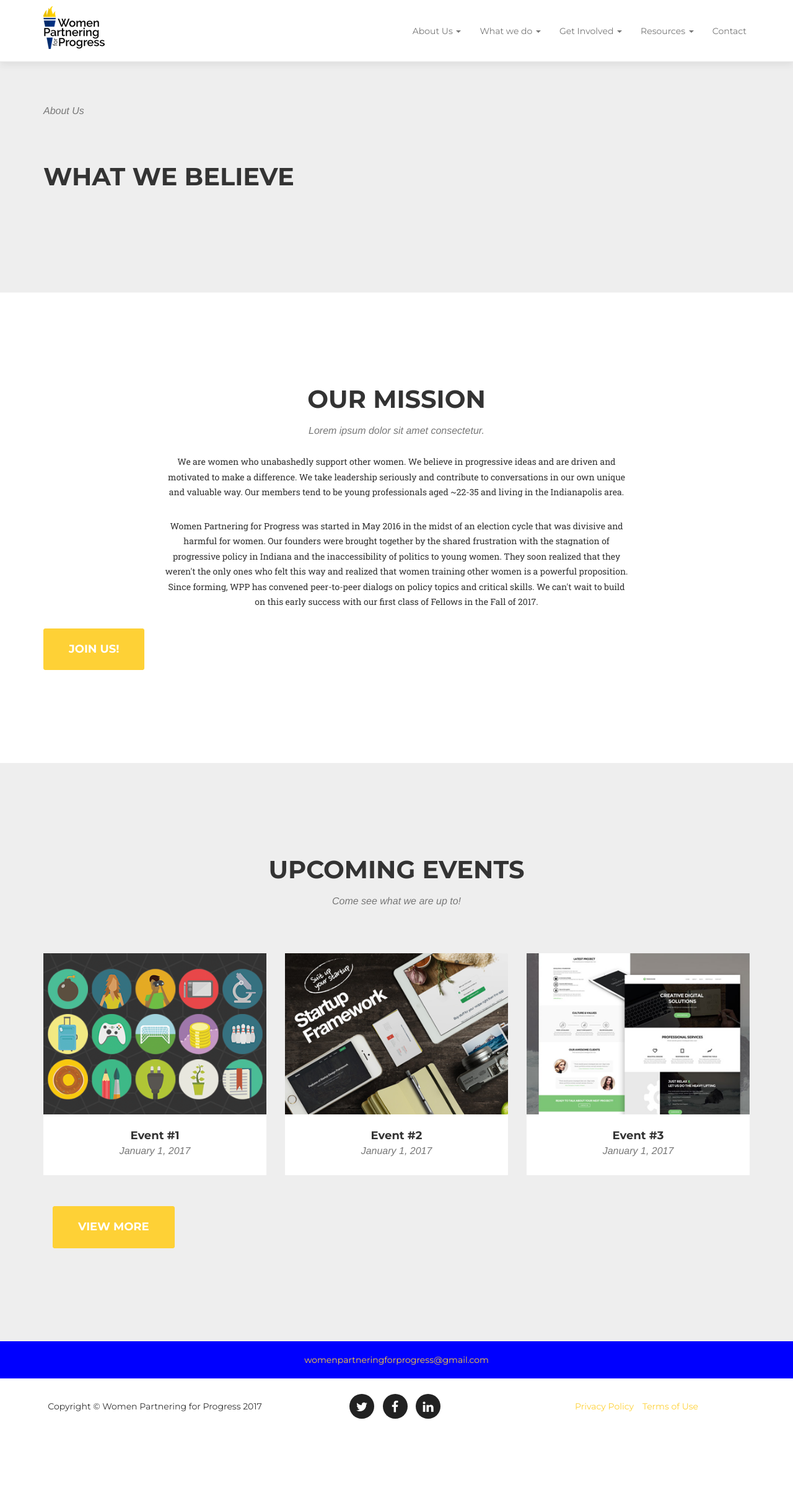
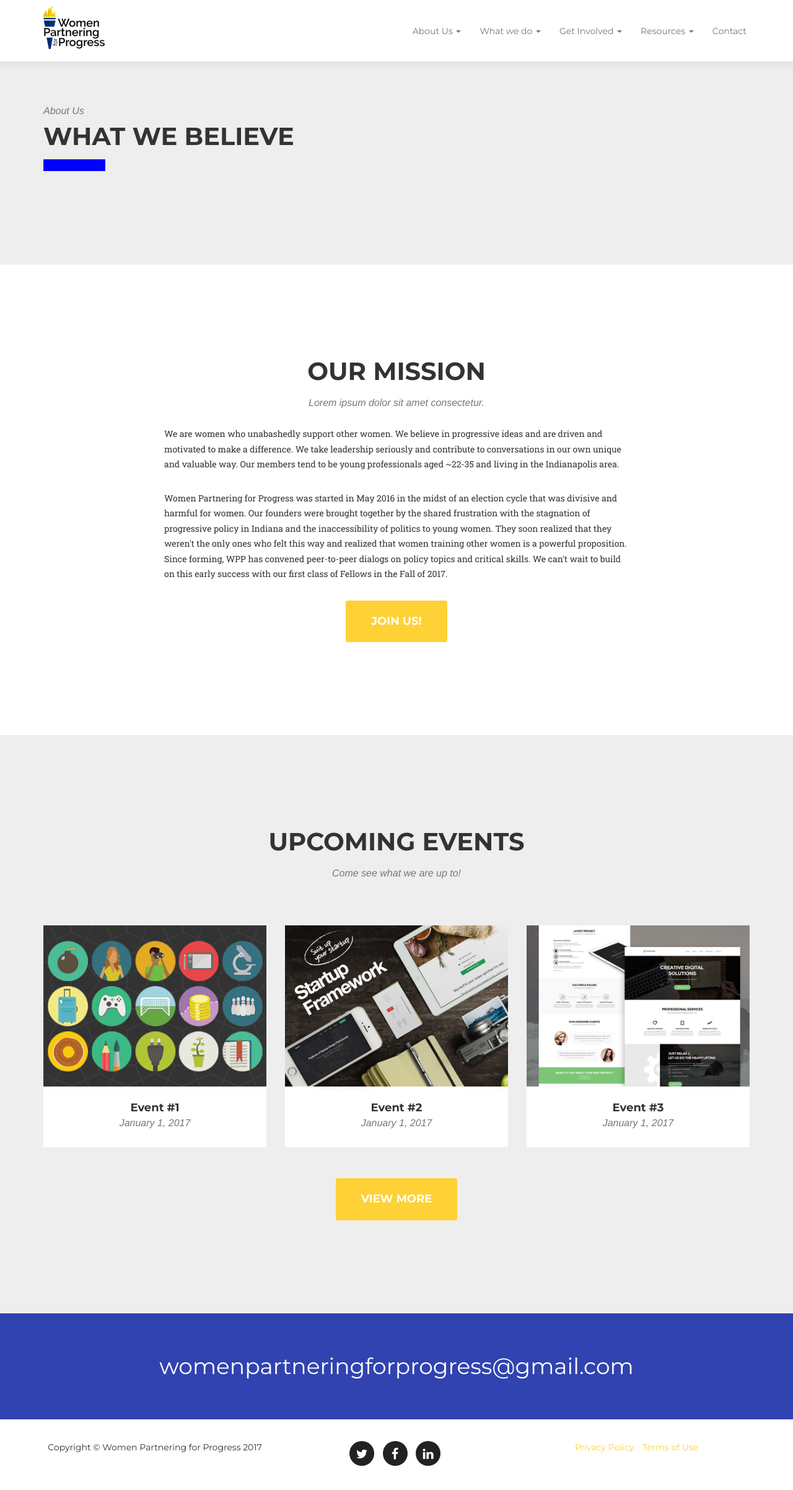
Before and after one commit to womenpartneringforprogress/womenpartneringforprogress, a website: page what-we-believe.html in a window 1280 px wide. Shown: the whole page at 62% size. Before the commit the page ends 2314 px from the top, so only its background shows below. Drawn offline with nearby package versions, Linux system fonts and the light colour scheme; a web font is replaced by a local one.

Commit message:
Update custom.css

```diff
--- a/css/custom.css
+++ b/css/custom.css
@@ -40,17 +40,62 @@
 	margin-bottom: 30px !important;
 }
 
+.events-button{
+	text-align: center;
+}
+
+.large.text-muted {
+	padding-right: 10px;
+	padding-left: 10px;
+}
+
 
 /*Clients*/
 
 .clients {
-	background-color: blue !important;
+	background-color: #3143B0 !important;
 }
 
 .email {
 	text-align: center;
 	margin: auto;
-	padding: 20px;
+	padding: 60px;
 	font-family: "Montserrat", "Helvetica Neue", Helvetica, Arial, sans-serif;
+	font-size: 36px;
+}
 
+.email a {
+	color: white !important;
 }
+
+@media (max-width: 1200px) {
+  .email {
+    font-size: 18px;
+  }
+}
+
+@media (max-width: 500px) {
+  .email {
+    font-size: 12px;
+  }
+}
+
+/*================Leadership==============*/
+
+.small-section {
+	margin-bottom: 10px !important;
+}
+
+.blue-bar {
+	background-color: blue;
+	padding-right: 100px;
+}
+
+.social-buttons {
+	margin-top: 10px;
+	margin-bottom: 20px !important;
+}
+
+.mission {
+	text-align: left;
+}
```
